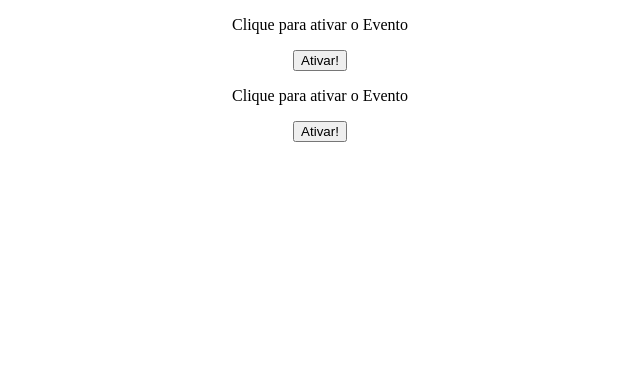
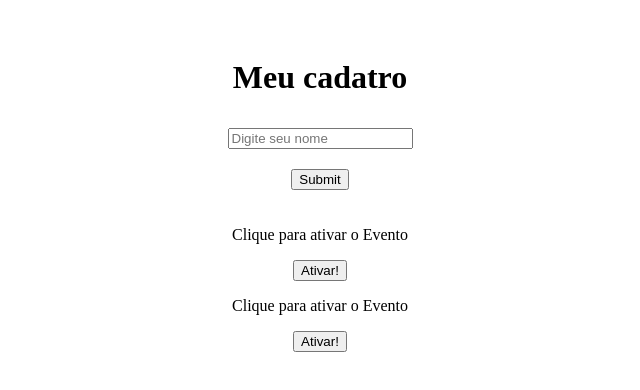
Before and after one commit to RusthenRonald/Projeto-React, a React (Create React App) app in the folder meu-projeto/: page / in a window 1280 px wide. Shown: the top 390 px of the page, without its empty margins (320-960 px from the left). Built offline with nearby package versions, Linux system fonts and the light colour scheme.

Commit message:
adicionando inputs do form

```diff
--- a/meu-projeto/src/App.js
+++ b/meu-projeto/src/App.js
@@ -2,9 +2,11 @@ import logo from './logo.svg';
 import './App.css';
 import Frase from './components/frase';
 import Evento from './components/Evento';
+import Form from './components/Form';
 function App() {
   return (
     <div className="App">
+        <Form/>
         <Evento numero={1}/>
         <Evento numero={2}/>
     </div>
--- a/meu-projeto/src/components/Form.js
+++ b/meu-projeto/src/components/Form.js
@@ -0,0 +1,15 @@
+function Form(){
+    return(
+        <div>
+            <h1>Meu cadatro</h1>
+            <form>
+                <div>
+                    <input type="text" placeholder="Digite seu nome"></input>
+                </div>
+                <div>
+                    <input type="submit"></input>
+                </div>
+            </form>
+        </div>
+    )
+} export default Form
--- a/meu-projeto/src/index.css
+++ b/meu-projeto/src/index.css
@@ -1,3 +1,3 @@
-h1{
-  background-color: rgb(175, 125, 125);
+div{
+    padding: 10px;
 }
```
